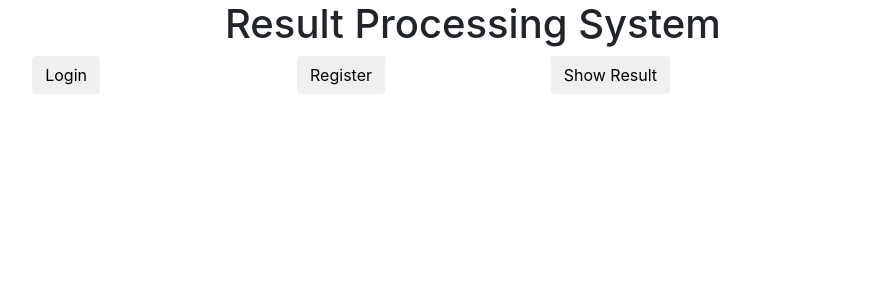
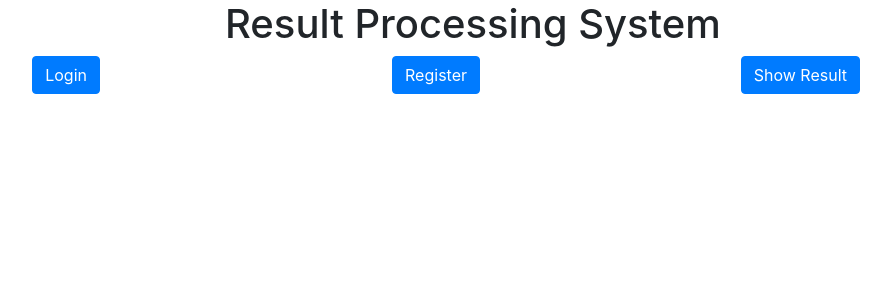
Before and after one commit to MRITuhin/Result-Submission-for-Dual-Examinar, a PHP site: page / in a window 1280 px wide. Shown: the top 300 px of the page, without its empty margins (145-1036 px from the left). Run offline with PHP 8.4, Linux system fonts and the light colour scheme.

Commit message:
Update index.php
Update design

```diff
--- a/index.php
+++ b/index.php
@@ -22,17 +22,19 @@
             <div class="row">
                 <div class="col-md-2">
                     <form action="login.php" method="post">
-                        <button class="btn">Login</button>
+                        <button class="btn btn-primary" type="submit">Login</button>
                     </form>
                 </div>
+                <div class="col-md-1"></div>
                 <div class="col-md-3">
-                     <form action="/ClassRoutine/RunningSemester.php" method="post">
-                        <button class="btn">Register</button>
+                     <form action="register.php" method="post">
+                        <button class="btn btn-primary">Register</button>
                     </form>
                 </div>
+                <div class="col-md-1"></div>
                 <div class="col-md-3">
                      <form action="/ClassRoutine/ClassRooms.php" method="post">
-                        <button class="btn">Show Result</button>
+                        <button class="btn btn-primary">Show Result</button>
                     </form>
                 </div>
             </div>
```
